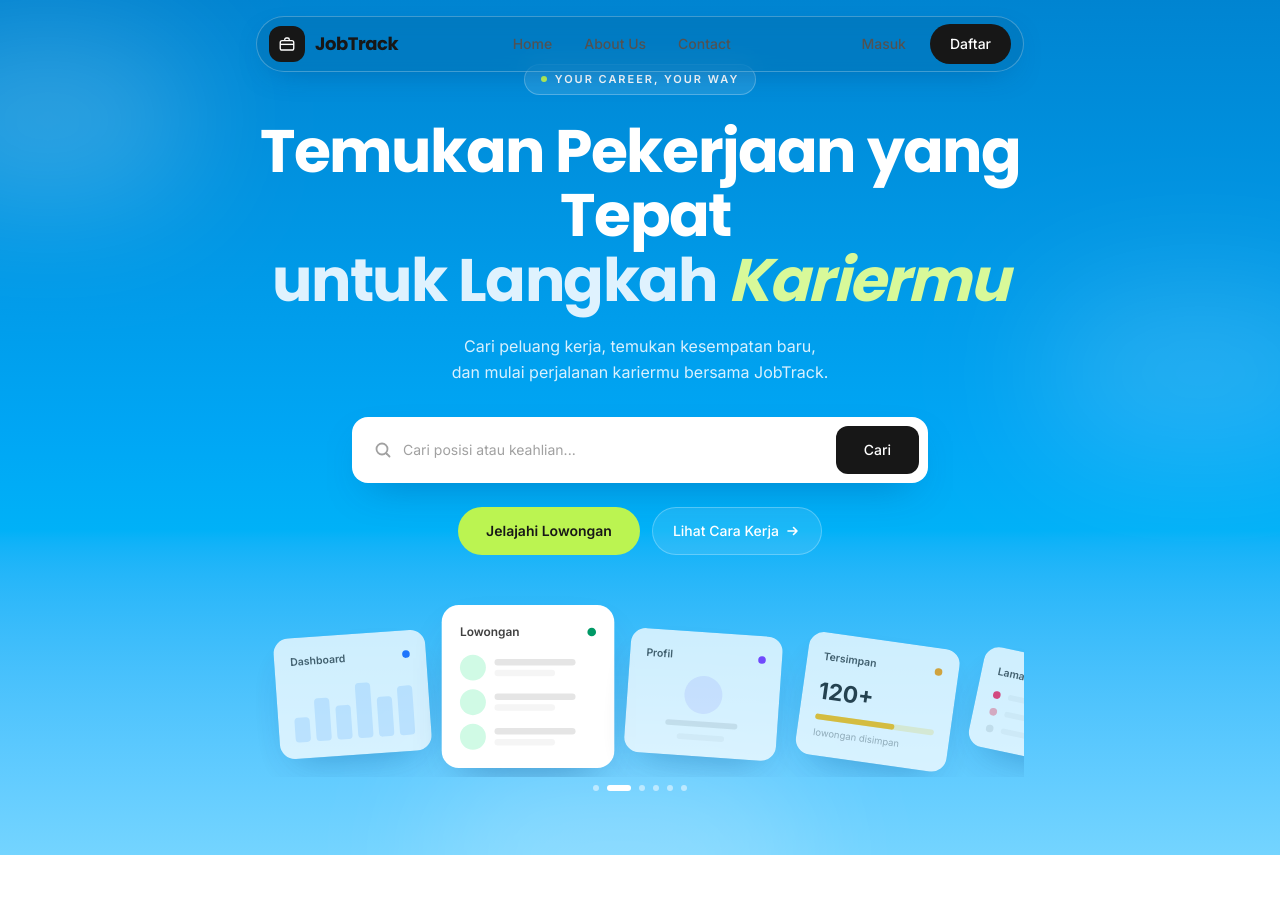
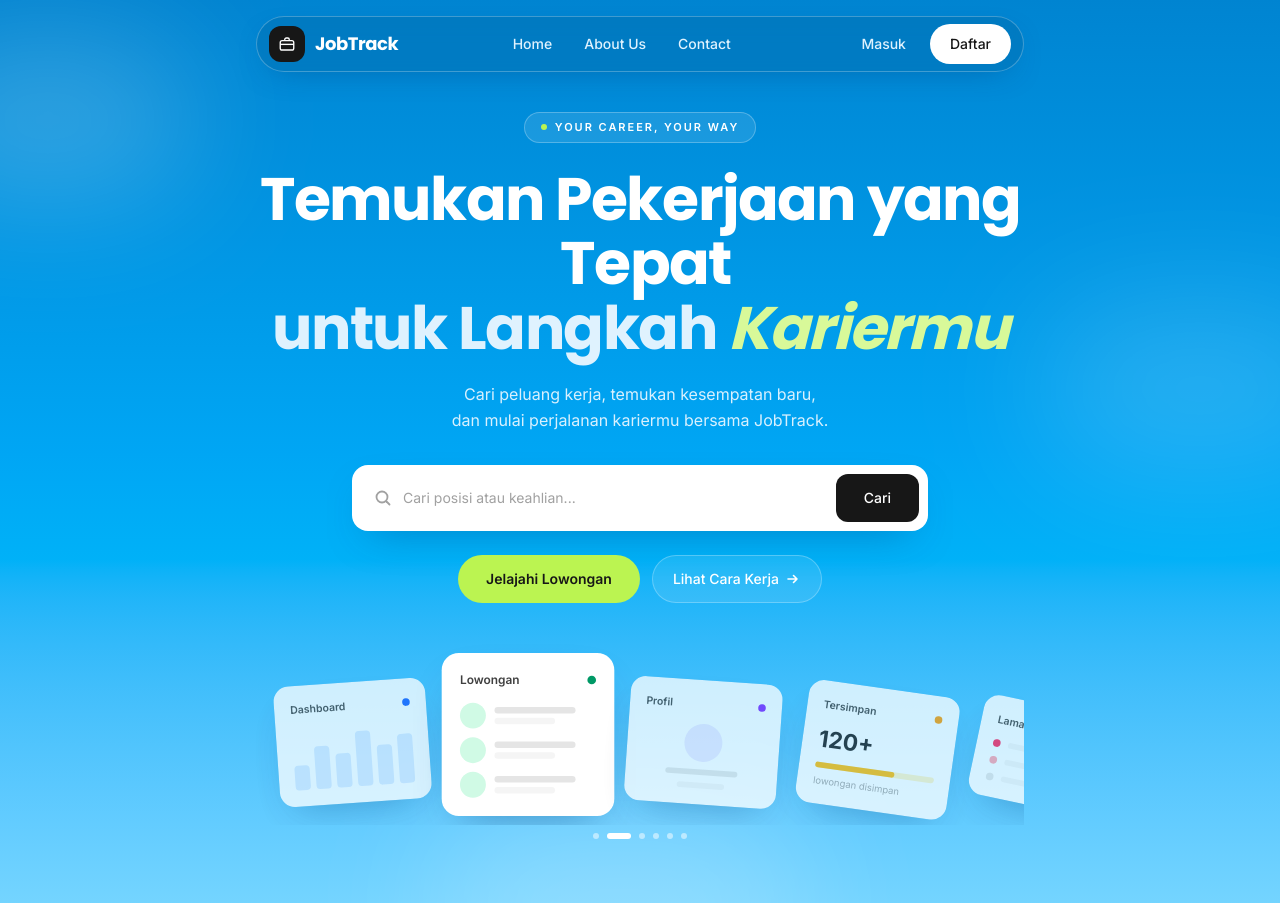
Before and after one commit to FaletehanAlF/auth-jwt-app, a Next.js app in the folder frontend/: page / in a window 1280 px wide. Before the commit the page ends 855 px from the top, so only its background shows below. Built offline with nearby package versions, Linux system fonts and the light colour scheme.

Commit message:
update code

```diff
--- a/frontend/src/components/LandingHero.tsx
+++ b/frontend/src/components/LandingHero.tsx
@@ -5,7 +5,7 @@ import SplitText from "./SplitText";
 export default function LandingHero() {
   return (
     <section className="relative">
-      <div className="relative flex min-h-[calc(100svh-4.5rem)] flex-col items-center justify-center overflow-hidden bg-gradient-to-b from-sky-600 via-sky-500 to-sky-300 px-4 py-16 text-center sm:px-10">
+      <div className="relative flex min-h-screen flex-col items-center justify-center overflow-hidden bg-gradient-to-b from-sky-600 via-sky-500 to-sky-300 px-4 pb-16 pt-28 text-center sm:px-10">
         {/* Dekorasi awan halus */}
         <div aria-hidden="true" className="absolute inset-0">
           <div className="absolute left-[-6rem] top-10 h-40 w-72 rounded-full bg-white/20 blur-3xl" />
--- a/frontend/src/components/LandingNavbar.tsx
+++ b/frontend/src/components/LandingNavbar.tsx
@@ -45,11 +45,11 @@ export default function LandingNavbar() {
         {/* Kiri: Logo */}
         <Link
           href="/"
-          className="flex shrink-0 items-center gap-2.5 rounded-lg focus-visible:outline-none focus-visible:ring-2 focus-visible:ring-neutral-900 focus-visible:ring-offset-2"
+          className="flex shrink-0 items-center gap-2.5 rounded-full focus-visible:outline-none focus-visible:ring-2 focus-visible:ring-white"
           aria-label="JobTrack - ke beranda"
         >
           <LogoMark />
-          <span className="font-display text-lg font-bold tracking-tight text-neutral-900">
+          <span className="font-display text-lg font-bold tracking-tight text-white">
             JobTrack
           </span>
         </Link>
@@ -60,13 +60,13 @@ export default function LandingNavbar() {
             <Link
               key={item.label}
               href={item.href}
-              className="group relative rounded py-1 text-sm font-medium text-neutral-600 transition-colors duration-150 hover:text-neutral-900 focus-visible:outline-none focus-visible:ring-2 focus-visible:ring-neutral-900"
+              className="group relative rounded py-1 text-sm font-medium text-sky-100 transition-colors duration-150 hover:text-white focus-visible:outline-none focus-visible:ring-2 focus-visible:ring-white"
             >
               {item.label}
-              <span
-                aria-hidden="true"
-                className="absolute inset-x-0 -bottom-0.5 h-px origin-left scale-x-0 bg-neutral-900 transition-transform duration-150 group-hover:scale-x-100"
-              />
+                <span
+                  aria-hidden="true"
+                  className="absolute inset-x-0 -bottom-0.5 h-px origin-left scale-x-0 bg-white transition-transform duration-150 group-hover:scale-x-100"
+                />
             </Link>
           ))}
         </nav>
@@ -75,13 +75,13 @@ export default function LandingNavbar() {
         <div className="hidden items-center gap-2 md:flex">
           <Link
             href="/login"
-            className="inline-flex h-10 items-center justify-center rounded-full px-4 text-sm font-medium text-neutral-600 transition-colors duration-150 hover:bg-neutral-100 hover:text-neutral-900 focus-visible:outline-none focus-visible:ring-2 focus-visible:ring-neutral-900 focus-visible:ring-offset-2"
+            className="inline-flex h-10 items-center justify-center rounded-full px-4 text-sm font-medium text-sky-100 transition-colors duration-150 hover:bg-white/10 hover:text-white focus-visible:outline-none focus-visible:ring-2 focus-visible:ring-white focus-visible:ring-offset-2"
           >
             Masuk
           </Link>
           <Link
             href="/register"
-            className="inline-flex h-10 items-center justify-center rounded-full bg-neutral-900 px-5 text-sm font-medium text-white transition-colors duration-150 hover:bg-neutral-800 focus-visible:outline-none focus-visible:ring-2 focus-visible:ring-neutral-900 focus-visible:ring-offset-2 active:bg-neutral-950"
+            className="inline-flex h-10 items-center justify-center rounded-full bg-white px-5 text-sm font-medium text-neutral-900 transition-colors duration-150 hover:bg-sky-50 focus-visible:outline-none focus-visible:ring-2 focus-visible:ring-white focus-visible:ring-offset-2 active:bg-neutral-100"
           >
             Daftar
           </Link>
@@ -93,7 +93,7 @@ export default function LandingNavbar() {
           onClick={() => setOpen((v) => !v)}
           aria-expanded={open}
           aria-label={open ? "Tutup menu navigasi" : "Buka menu navigasi"}
-          className="inline-flex h-10 w-10 items-center justify-center rounded-lg border border-neutral-200 text-neutral-700 transition-colors duration-150 hover:bg-neutral-100 hover:text-neutral-900 focus-visible:outline-none focus-visible:ring-2 focus-visible:ring-neutral-900 md:hidden"
+          className="inline-flex h-10 w-10 items-center justify-center rounded-full border border-white/30 text-white transition-colors duration-150 hover:bg-white/10 focus-visible:outline-none focus-visible:ring-2 focus-visible:ring-white md:hidden"
         >
           {open ? (
             <svg viewBox="0 0 20 20" fill="none" aria-hidden="true" className="h-5 w-5">
```
